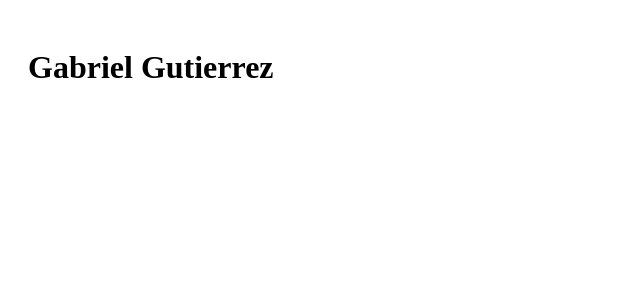
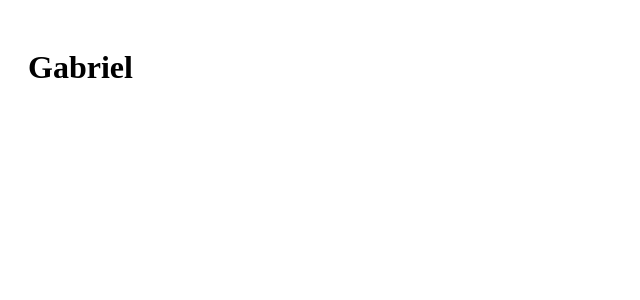
Before and after one commit to gabrielgutz18/My-Portfolio, a React (Vite) app: page / in a window 1280 px wide. Shown: the top 300 px of the page, without its empty margins (0-640 px from the left). Built offline with nearby package versions, Linux system fonts and the light colour scheme.

Commit message:
"added header"

```diff
--- a/src/App.tsx
+++ b/src/App.tsx
@@ -7,7 +7,7 @@ function App() {
       <header className ="header-coontainer">
         <div className = "header-logo-section">
           <h1 className = "Header-logo">
-            Gabriel Gutierrez
+            Gabriel
           </h1>
 
 
```
